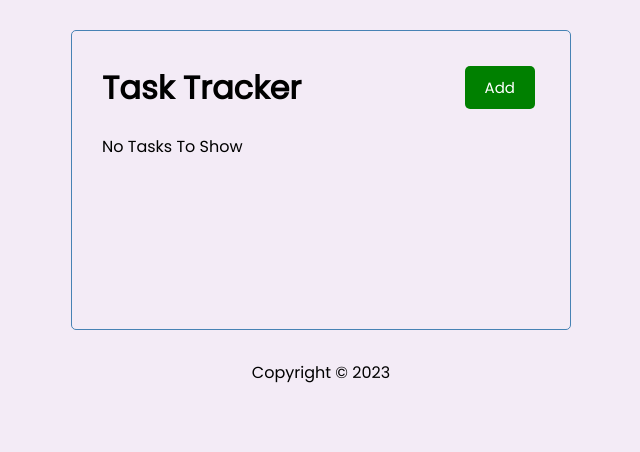
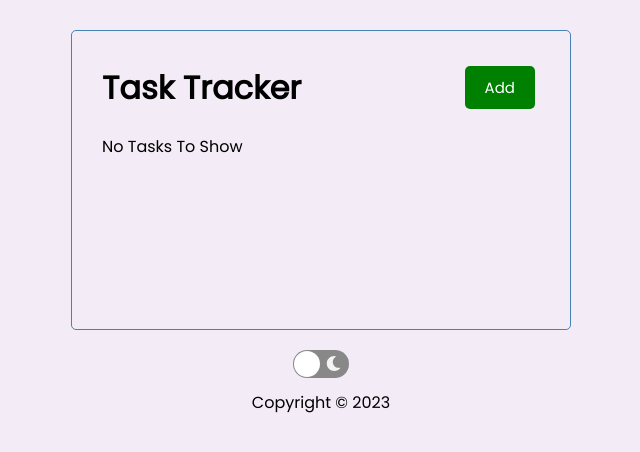
Before and after one commit to aloklearning/react-task-tracker, a React (Create React App) app: page / in a window 1280 px wide. Shown: the top 452 px of the page, without its empty margins (319-959 px from the left). Built offline with nearby package versions, Linux system fonts and the light colour scheme; data requests are answered from the project's data file.

Commit message:
Add DarkLight theme switch

```diff
--- a/package.json
+++ b/package.json
@@ -12,6 +12,7 @@
     "react-icons": "^4.7.1",
     "react-router-dom": "^6.8.0",
     "react-scripts": "5.0.1",
+    "react-switch": "^7.0.0",
     "web-vitals": "^2.1.4"
   },
   "scripts": {
--- a/src/App.js
+++ b/src/App.js
@@ -1,6 +1,7 @@
 import { useState, useEffect, createContext } from 'react';
 // import About from './components/About';
 import Footer from './components/Footer';
+import DarkLightSwitch from './components/DarkLightSwitch';
 import {
   BrowserRouter as Router,
   Routes,
@@ -47,6 +48,8 @@ function App() {
             />
             {/* <Route path='/about' element={<About/>} exact /> */}
           </Routes>
+
+          <DarkLightSwitch theme={theme} onToggle={toggleTheme}/>
           <Footer />
         </div>
       </ThemeContext.Provider>
--- /dev/null
+++ b/src/components/DarkLightSwitch.js
@@ -0,0 +1,37 @@
+import ReactSwitch from "react-switch";
+import { FaMoon, FaSun } from "react-icons/fa";
+
+const DarkLightSwitch = ({ theme, onToggle }) => {
+    const SunIcon = () => {
+        return(
+            <FaSun
+                size={18}
+                color='#f4f4f4'
+                style={{ marginTop: '5px', marginLeft: '7px' }}
+            />
+        )
+    }
+
+    const MoonIcon = () => {
+        return(
+            <FaMoon
+                size={15}
+                color='#f4f4f4'
+                style={{ marginTop: '6px', marginLeft: '7px' }}
+            />
+        )
+    }
+
+    return(
+        <div className='theme-switch'>
+            <ReactSwitch
+                onChange={onToggle}
+                checkedIcon={<SunIcon />}
+                checked={theme === 'dark'}
+                uncheckedIcon={<MoonIcon />}
+            />
+        </div>
+    );
+}
+
+export default DarkLightSwitch;
--- a/src/components/Task.js
+++ b/src/components/Task.js
@@ -1,4 +1,4 @@
-import { FaTimes } from 'react-icons/fa'
+import { FaTimes } from 'react-icons/fa';
 
 const Task = ({ task, onDelete, onToggle }) => {
     return(
--- a/src/index.css
+++ b/src/index.css
@@ -143,7 +143,12 @@ html, body {
   height: 20px;
 }
 
-footer {
-  margin: 30px;
+.theme-switch {
+  margin-top: 20px;
   text-align: center;
 }
+
+footer {
+  margin: 10px;
+  text-align: center;
+}
```
Also changed, not shown: 1 other file (tests, documents, lock files or other folders).
